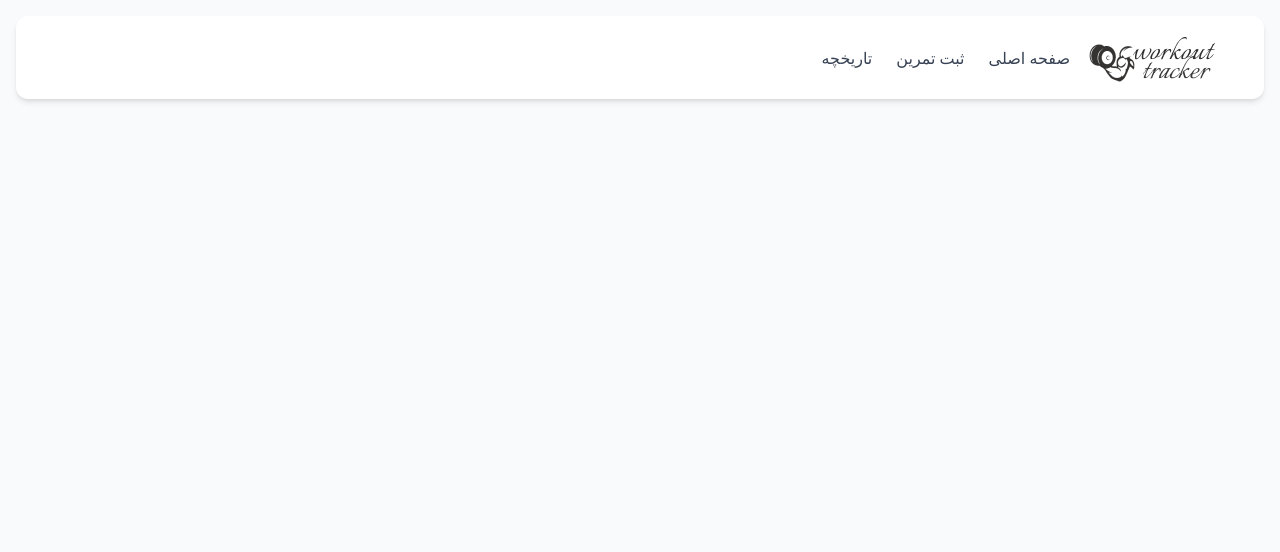
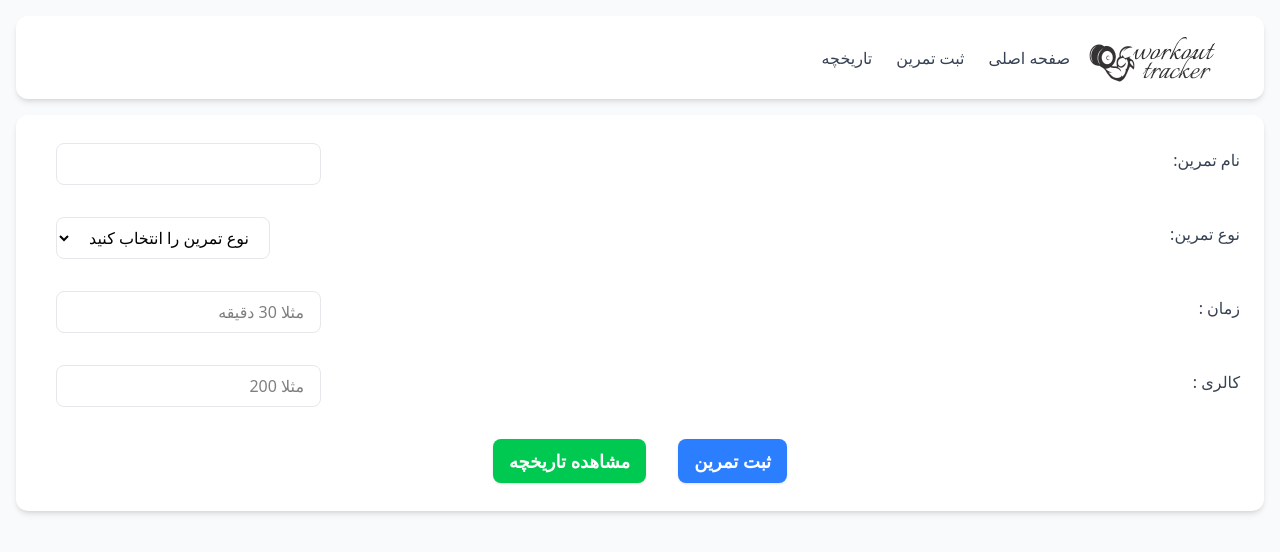
Before and after one commit to alireza-k97/workout-tracker, a React (Vite) app in the folder my-project/: page / in a window 1280 px wide. Shown: the top 552 px of the page. Built offline with nearby package versions, Linux system fonts and the light colour scheme.

Commit message:
added form submit

```diff
--- a/my-project/src/App.jsx
+++ b/my-project/src/App.jsx
@@ -2,12 +2,14 @@
 // import reactLogo from './assets/react.svg'
 // import viteLogo from '/vite.svg'
 import './App.css'
+import WorkoutForm from './components/form';
 import Navbar from './components/navbar'
 
 function App() {
    return(
     <div dir='rtl'>
-      <Navbar></Navbar>
+      <Navbar />
+      <WorkoutForm />
     </div>
   );
 }
--- /dev/null
+++ b/my-project/src/components/form.jsx
@@ -0,0 +1,55 @@
+import React, { useState } from "react";
+
+
+function WorkoutForm(){
+    const [form , setForm] = useState({
+        name : "",
+        type : "",
+        duration : "",
+        calories : ""
+    });
+    const handleChange = (e)=>{
+        setForm({...form , [e.target.name] : e.target.value})
+    };
+    const handleSubmit = (e)=>{
+        e.preventDefault();
+        alert("ثبت شد فعلا برای تست");
+        setForm({name : "" , type : "" , duration : "" , calories : ""});
+    };
+
+    return(
+        <form onSubmit={handleSubmit} className="bg-white shadow-md px-6 py-3 rounded-xl m-4">
+            <div className="flex justify-between items-center">
+                <label htmlFor="Inp-name" className="mb-2 font-medium text-gray-700">نام تمرین:</label>
+                <input type="text" name="name" id="Inp-name" onChange={handleChange} value={form.name} className="m-4 border border-gray-200 rounded-lg px-4 py-2 focus:outline-none focus:ring-2 focus:ring-blue-300" required />
+            </div>
+            <div className="flex justify-between items-center">
+                <label htmlFor="type-id" className="mb-2 font-medium text-gray-700">نوع تمرین:</label>
+                <select name="type" id="type-id" onChange={handleChange} value={form.type} className="m-4 border border-gray-200 rounded-lg px-4 py-2 focus:outline-none focus:ring-2 focus:ring-blue-300" required>
+                    <option value="">نوع تمرین را انتخاب کنید</option>
+                    <option value="cardio">هوازی</option>
+                    <option value="strength">قدرتی</option>
+                    <option value="stretch">کششی</option>
+                    <option value="other">سایر</option>
+                </select>
+            </div>
+            <div className="flex justify-between items-center">
+                <label htmlFor="duration-id" className="mb-2 font-medium text-gray-700">زمان :</label>
+                <input type="number" name="duration" id="duration-id" onChange={handleChange} value={form.duration} placeholder="مثلا 30 دقیقه" min={1} className="m-4 border border-gray-200 rounded-lg px-4 py-2 focus:outline-none focus:ring-2 focus:ring-blue-300" required />
+            </div>
+            <div className="flex justify-between items-center">
+                <label htmlFor="calories-id" className="mb-2 font-medium text-gray-700">کالری :</label>
+                <input type="number" name="calories" id="calories-id" onChange={handleChange} value={form.calories} placeholder="مثلا 200" min={1} className="m-4 border border-gray-200 rounded-lg px-4 py-2 focus:outline-none focus:ring-2 focus:ring-blue-300" required />
+            </div>
+            <div className="flex justify-center items-center gap-8 my-4">
+                <button type="submit" className="bg-blue-500 hover:bg-blue-700 text-white rounded-lg px-4 py-2 font-bold text-lg shadow transition cursor-pointer">
+               ثبت تمرین
+            </button>
+            <button type="button" className="bg-green-500 hover:bg-green-700 text-white rounded-lg px-4 py-2 font-bold text-lg shadow transition cursor-pointer">
+               مشاهده تاریخچه
+            </button>
+            </div>
+        </form>
+    )
+}
+export default WorkoutForm;
```
